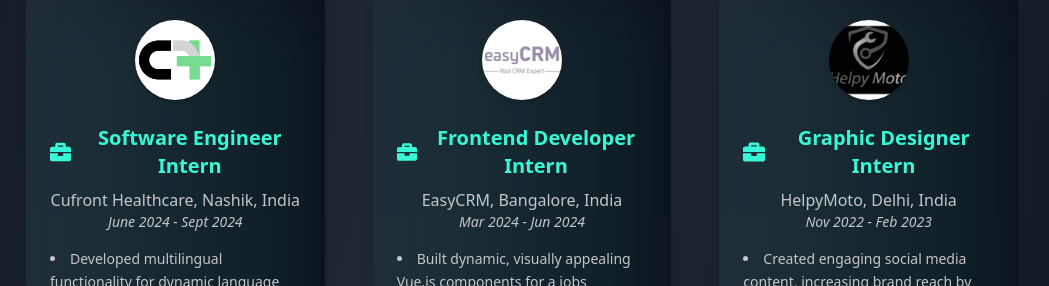
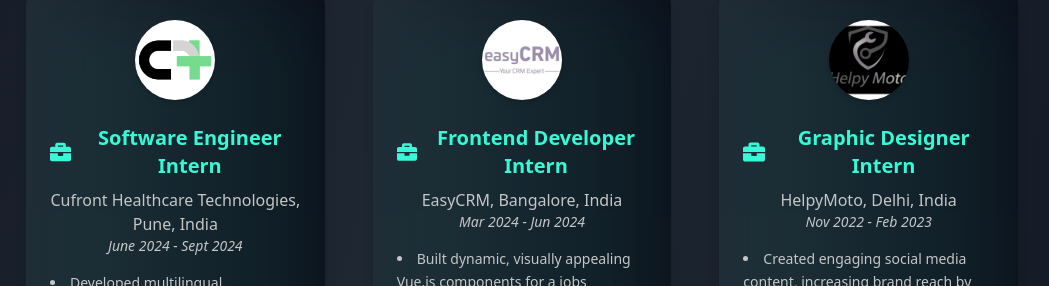
Before and after one commit to anjali-1607/my_portfolio, a React (Vite) app: page / in a window 1280 px wide. Shown: the part 2328-2614 px from the top of the page, without its empty margins (118-1167 px from the left). Built offline with nearby package versions, Linux system fonts and the light colour scheme.

Commit message:
experience

```diff
--- a/src/components/Experience.jsx
+++ b/src/components/Experience.jsx
@@ -10,7 +10,7 @@
 const experiences = [
     {
         title: "Software Engineer Intern",
-        company: "Cufront Healthcare, Nashik, India",
+        company: "Cufront Healthcare Technologies, Pune, India",
         duration: "June 2024 - Sept 2024",
         logo: CufrontLogo,
         responsibilities: [
```
